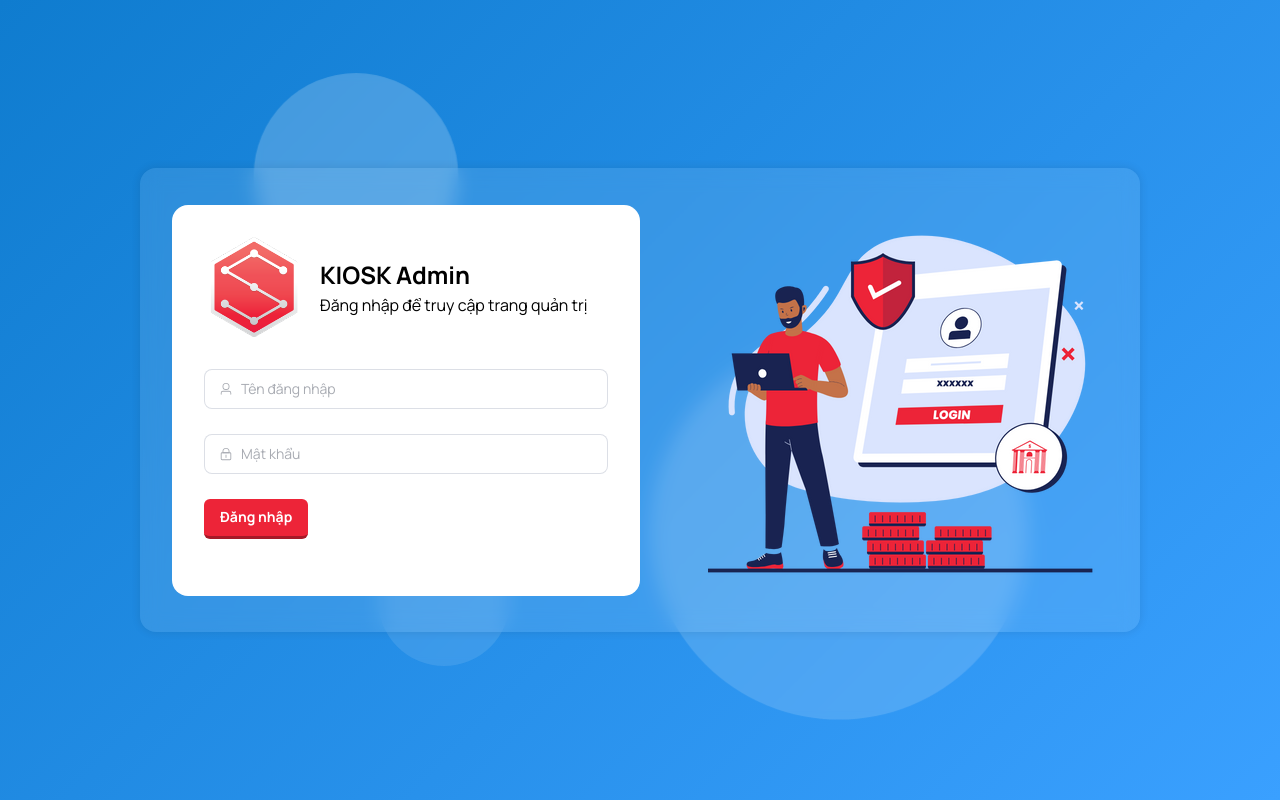
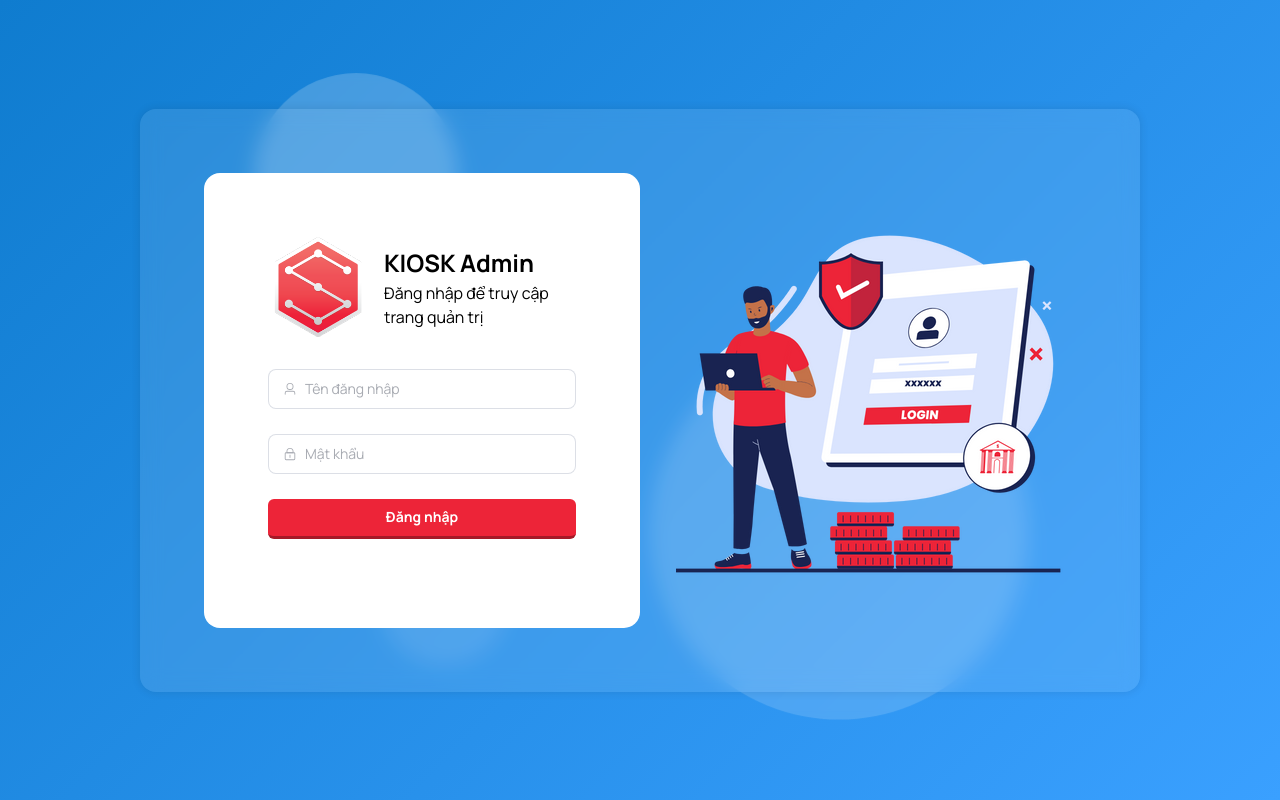
Before and after one commit to vucodiing/vue-dashboard, a Vue app: page /login in a window 1280 px wide. Built offline with nearby package versions, Linux system fonts and the light colour scheme.

Commit message:
update: css login

```diff
--- a/src/views/LoginView/LoginView.vue
+++ b/src/views/LoginView/LoginView.vue
@@ -163,7 +163,7 @@ const submitForm = async (formEl: FormInstance | undefined) => {
   }
 
   &__container {
-    padding: 2rem;
+    padding: 4rem;
     background-color: rgba(255, 255, 255, 0.1);
     backdrop-filter: blur(10px);
     border-radius: var(--border-radius);
@@ -180,7 +180,7 @@ const submitForm = async (formEl: FormInstance | undefined) => {
     animation: fadeOn 0.5s ease-in-out;
   }
   &__form {
-    padding: 2rem;
+    padding: 4rem;
     width: 50%;
     background-color: #fff;
     border-radius: var(--border-radius);
@@ -196,6 +196,9 @@ const submitForm = async (formEl: FormInstance | undefined) => {
         font-weight: 600;
       }
     }
+  }
+  button {
+    width: 100%;
   }
 }
 
```
